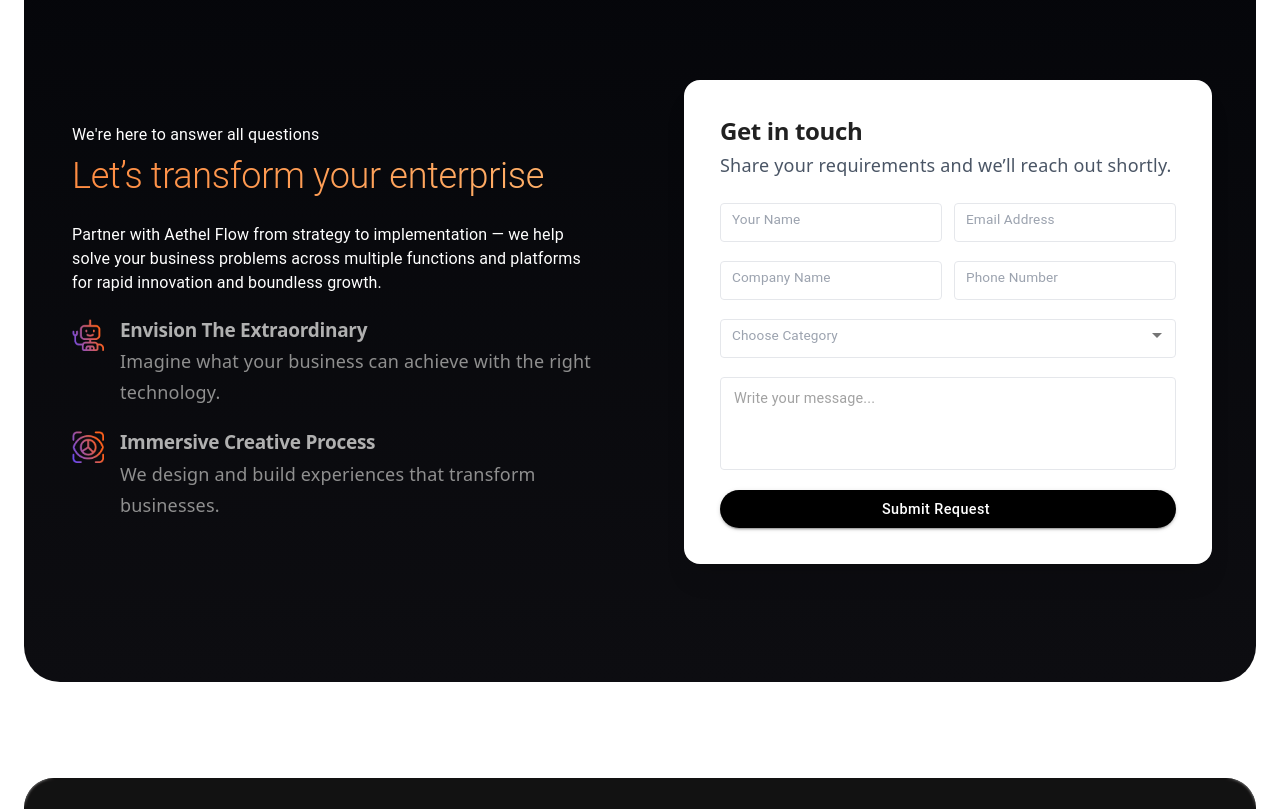
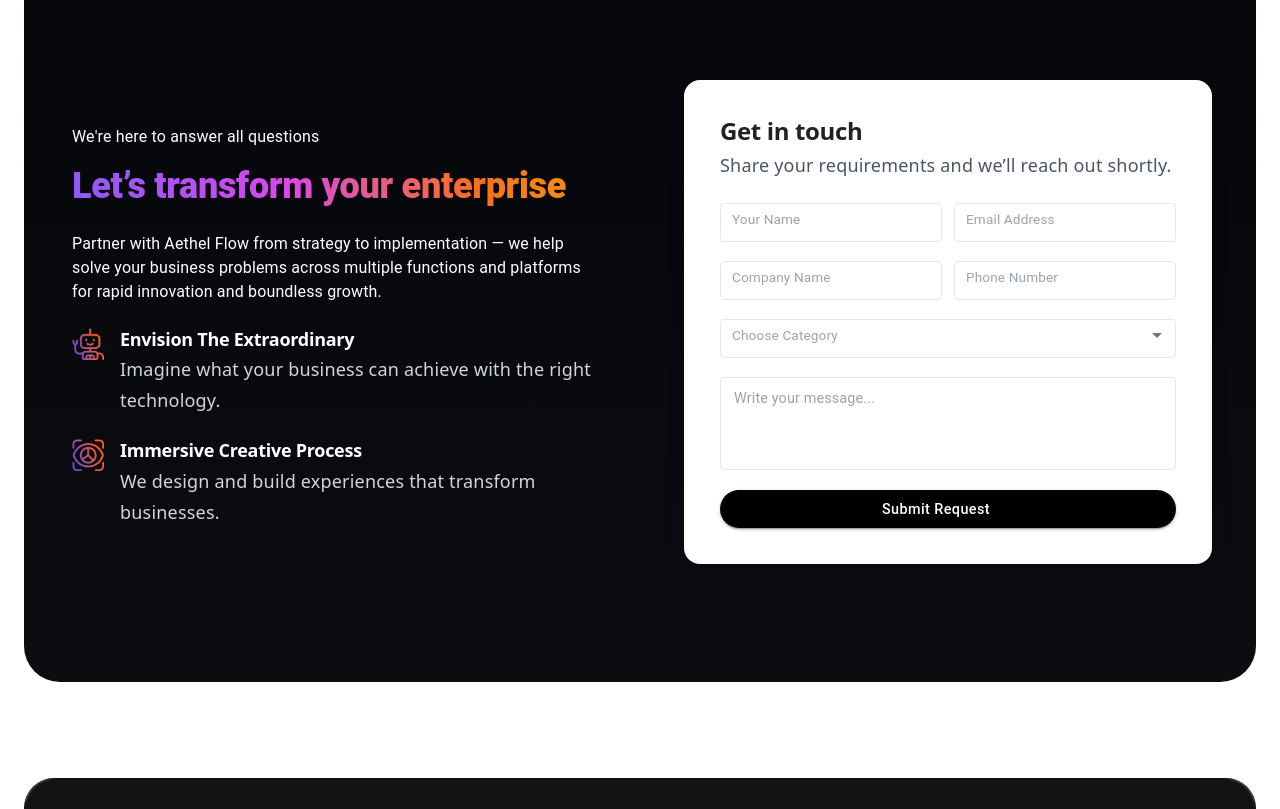
Before and after one commit to aethelflow-solutions/AethelSite, a Next.js app: page / in a window 1280 px wide. Shown: the part 3406-4215 px from the top of the page. Built offline with nearby package versions, Linux system fonts and the light colour scheme; some icons are missing.

Commit message:
enhanced ContactSection with typing effect and improved styling

```diff
--- a/app/(homepage)/sections/ContactSection.tsx
+++ b/app/(homepage)/sections/ContactSection.tsx
@@ -6,6 +6,7 @@
 import { useEffect, useState, useRef } from "react";
 
 export default function ContactSection() {
+  // NEW TYPING TEXT
   const transformText = "Let’s transform your enterprise";
   const [typedTransform, setTypedTransform] = useState("");
   const [inView, setInView] = useState(false);
@@ -26,15 +27,19 @@
     return () => obs.disconnect();
   }, []);
 
-  // TYPING EFFECT
+  // TYPING EFFECT (TYPE ONCE – NO DELETE)
   useEffect(() => {
     if (!inView) return;
 
     let index = 0;
+
     const interval = setInterval(() => {
       setTypedTransform(transformText.slice(0, index + 1));
       index++;
-      if (index === transformText.length) clearInterval(interval);
+
+      if (index === transformText.length) {
+        clearInterval(interval); // STOP FOREVER
+      }
     }, 50);
 
     return () => clearInterval(interval);
@@ -44,14 +49,22 @@
     <section ref={sectionRef} id="contact" className="flex flex-col">
       <div>
         <div className="lg:py-10 py-6 flex justify-center">
-          <h2 className="text-[2.75rem] text-gray-600 font-[100] tracking-normal leading-tight antialiased">
+          <h2
+            className=" text-[2.75rem]
+            text-gray-600
+            font-[100]      /* clean, not bold */
+            tracking-normal     /* removes drag/stretch issue */
+            leading-tight
+            antialiased"
+          >
             Contact Us
           </h2>
         </div>
 
         <div className="px-3 sm:px-4 lg:px-6">
           <div
-            className="w-full min-h-[90vh] grid grid-cols-1 lg:grid-cols-2 rounded-[36px] overflow-hidden animate-slideUp opacity-0"
+            className="w-full min-h-[90vh] grid grid-cols-1 lg:grid-cols-2 rounded-[36px] overflow-hidden
+            animate-slideUp opacity-0"
             style={{
               background: "linear-gradient(180deg,#05060a,#0d0d11)",
             }}
@@ -61,26 +74,34 @@
               <div className="w-full px-6 md:px-10 lg:px-12 py-6 space-y-6">
                 <Typography
                   variant="body1"
-                  className="leading-tight font-light animate-slideUp opacity-0 white"
+                  // className="leading-tight font-light animate-slideUp opacity-0 blue-orange-shine"
+                  className="font-semibold py-2 animate-slideUp opacity-0"
                   sx={{ fontSize: { xs: "14px", md: "16px" }, opacity: 0.95 }}
                 >
                   We're here to answer all questions
                 </Typography>
 
-                {/* Transform Heading with cosmic orange gradient */}
+                {/* NEW TYPING HEADING */}
                 <Typography
                   variant="h2"
-                  className="font-semibold py-2 animate-slideUp opacity-0 cosmic-gradient-text"
+                  className="py-2 animate-slideUp"
                   sx={{
                     fontSize: { xs: "26px", md: "36px" },
+                    fontWeight: 800,
                     lineHeight: "1.2",
                     marginBottom: "16px",
+                    background: "linear-gradient(90deg, #8b5cf6, #d946ef, #f97316, #eab308, #22d3ee, #8b5cf6)",
+                    backgroundSize: "200% auto",
+                    backgroundClip: "text",
+                    WebkitBackgroundClip: "text",
+                    WebkitTextFillColor: "transparent",
+                    animation: "glowShift 3s linear infinite",
                   }}
                 >
                   {typedTransform}
                 </Typography>
 
-                {/* SUB TEXT */}
+                {/* SUB TEXT (FONT INCREASED) */}
                 <Typography
                   variant="body1"
                   className="leading-tight font-light animate-slideUp opacity-0"
@@ -101,10 +122,10 @@
                       height={32}
                     />
                     <div>
-                      <h3 className="text-gray-300 text-[19px] font-semibold">
+                      <h3 className="text-white text-lg font-semibold">
                         Envision The Extraordinary
                       </h3>
-                      <p className="text-gray-400 text-sm mt-1 font-light">
+                      <p className="text-gray-300 text-sm mt-1 font-light">
                         Imagine what your business can achieve with the right
                         technology.
                       </p>
@@ -119,10 +140,10 @@
                       height={32}
                     />
                     <div>
-                      <h3 className="text-gray-300 text-[19px] font-semibold">
+                      <h3 className="text-white text-lg font-semibold">
                         Immersive Creative Process
                       </h3>
-                      <p className="text-gray-400 text-sm mt-1 font-light">
+                      <p className="text-gray-300 text-sm mt-1 font-light">
                         We design and build experiences that transform
                         businesses.
                       </p>
@@ -144,29 +165,44 @@
 
       <style>{`
         @keyframes slideUp {
-          0% { opacity: 0; transform: translateY(40px); }
-          100% { opacity: 1; transform: translateY(0); }
+          0% {
+            opacity: 0;
+            transform: translateY(40px);
+          }
+          100% {
+            opacity: 1;
+            transform: translateY(0);
+          }
         }
 
         .animate-slideUp {
           animation: slideUp .6s ease-out forwards;
         }
 
-        /* Cosmic orange gradient text for transform heading */
-        .cosmic-gradient-text {
+
+        .blue-orange-shine {
   background: linear-gradient(
     90deg,
-            #ff8c42,  /* Darker orange start */
-            #ffb26b   /* Lighter faded orange end */
+    rgba(168, 85, 247, 1),   /* purple */
+    rgba(236, 72, 153, 1),   /* pink */
+    rgba(251, 146, 60, 1),    /* soft orange */
+    rgba(168, 85, 247, 1)    /* purple again */
   );
+  background-size: 300% auto;
   -webkit-background-clip: text;
   background-clip: text;
-          color: transparent;
+  -webkit-text-fill-color: transparent;
+  animation: glowShift 5s ease-in-out infinite;
+}
+@keyframes glowShift {
+  0% {
+    background-position: 0% center;
+  }
+  100% {
+    background-position: 200% center;
+  }
 }
 
-        /* Darker grey for block headings & paragraphs */
-        .text-gray-300 { color: #b0b0b0; }
-        .text-gray-400 { color: #8f8f8f; }
   `}</style>
     </section>
   );
```
Lines whose indentation alone changed are shown as unchanged.
